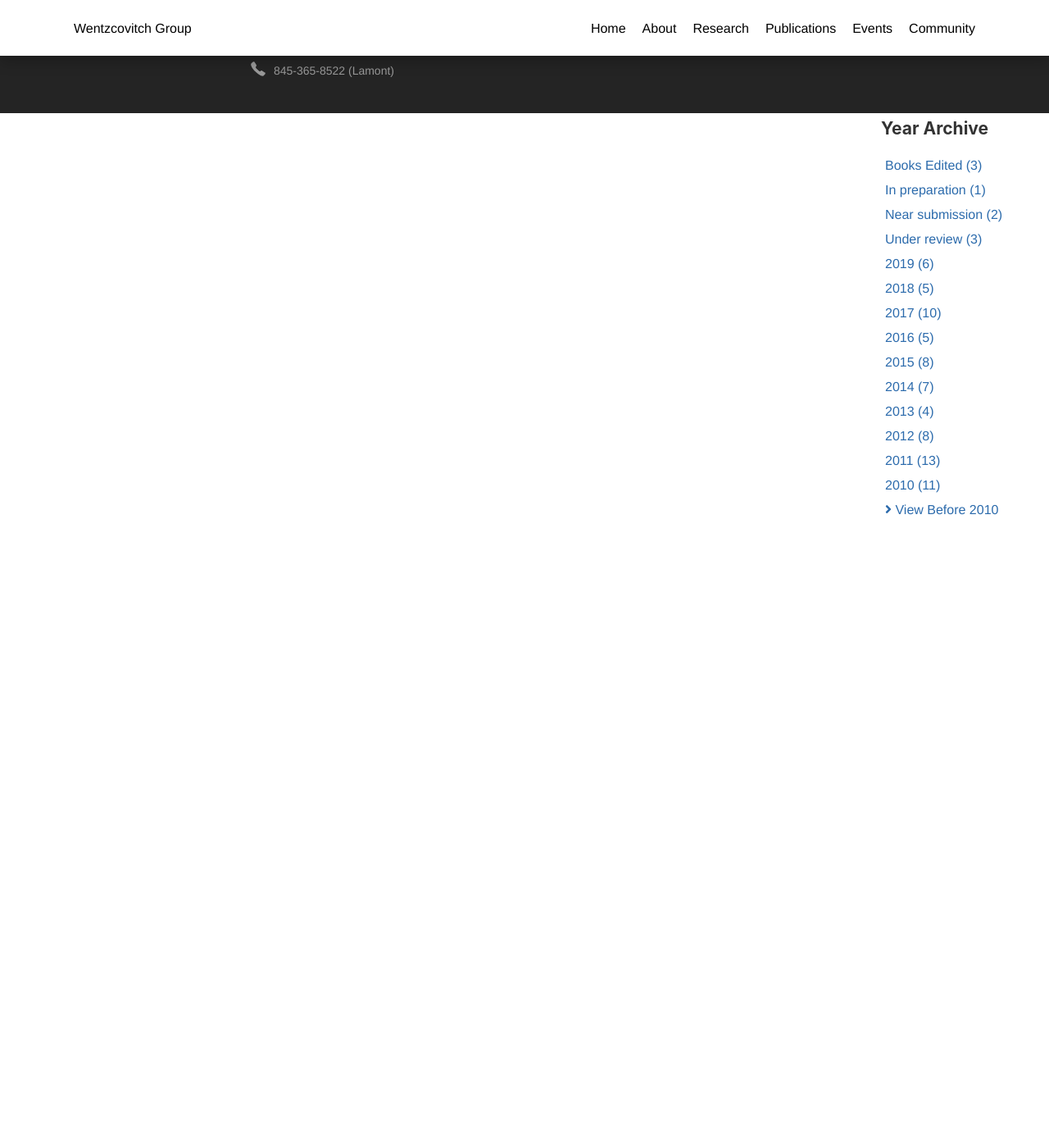
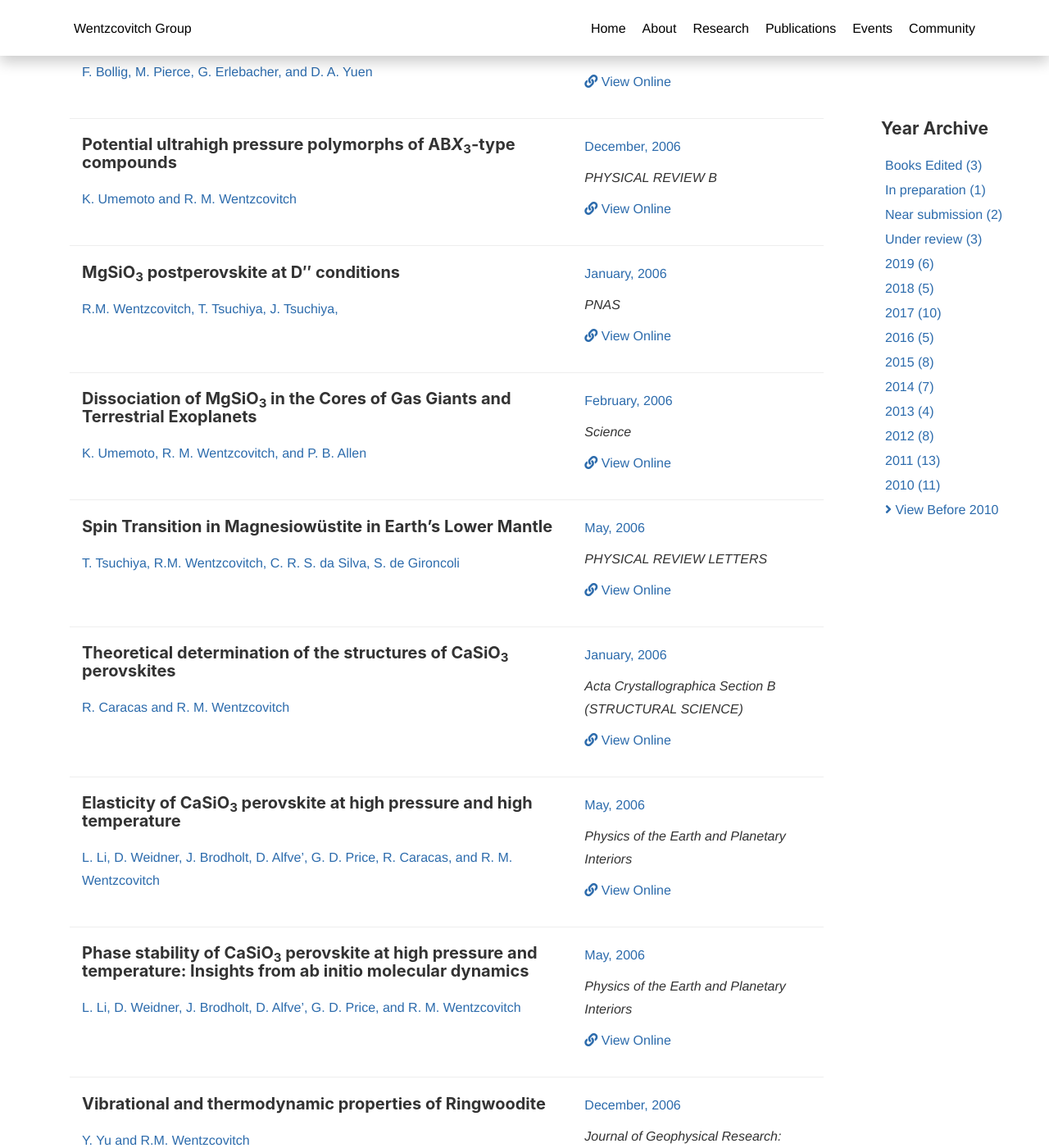
Before and after one commit to mineralcloud/mineralcloud.github.io, a Jekyll site: the page built from publications/index.html, in a window 1280 px wide and 1400 px high, scrolled down 20947 px. Shown: the whole window at 82% size. Built offline with Jekyll 4.4.1, drawn with Linux system fonts in a browser that asks for light colours; formulas are drawn with MathJax 3; some of the changed text lies outside the part shown.

Commit message:
publication -> 2006 updated

```diff
--- a/_data/publications.yaml
+++ b/_data/publications.yaml
@@ -938,18 +938,117 @@
     doi: https://doi.org/10.1029/174GM08
     online_url: https://agupubs.onlinelibrary.wiley.com/doi/10.1029/174GM08
 
-  # - title:
-  #   yyyy-mm-dd:
-  #   author:
-  #   journal:
-  #   pdf_url:
-  #   doi:
-  #   online_url:
+- year: 2006
+  publications_this_year:
 
-  # - title:
-  #   yyyy-mm-dd:
-  #   author:
-  #   journal:
-  #   pdf_url:
-  #   doi:
-  #   online_url:
+  - title: "Virtual laboratory for planetary materials: System service architecture overview"
+    yyyy-mm-dd: 15 August 2007
+    author: C. R. S. da Silva, P. da Silveira, B. B. Karki, R. M. Wentzcovitch, P. A. Jensen, E. F. Bollig, M. Pierce, G. Erlebacher, and D. A. Yuen
+    journal: Physics of the Earth and Planetary Interiors
+    pdf_url:
+    doi: https://doi.org/10.1016/j.pepi.2007.04.018
+    online_url: https://www.sciencedirect.com/science/article/pii/S0031920107000970?via%3Dihub
+
+  - title: Potential ultrahigh pressure polymorphs of AB<i>X</i><sub>3</sub>-type compounds
+    yyyy-mm-dd:  11 December 2006
+    author: K. Umemoto and R. M. Wentzcovitch
+    journal: PHYSICAL REVIEW B
+    pdf_url:
+    doi: https://doi.org/10.1103/PhysRevB.74.224105
+    online_url: https://journals.aps.org/prb/abstract/10.1103/PhysRevB.74.224105
+
+  - title: MgSiO<sub>3</sub> postperovskite at D″ conditions
+    yyyy-mm-dd: January 17, 2006
+    author: R.M. Wentzcovitch, T. Tsuchiya, J. Tsuchiya,
+    journal: PNAS
+    pdf_url:
+    doi:  https://doi.org/10.1073/pnas.0506879103
+    online_url: https://www.pnas.org/content/103/3/543
+
+  - title: Dissociation of MgSiO<sub>3</sub> in the Cores of Gas Giants and Terrestrial Exoplanets
+    yyyy-mm-dd: 17 Feb 2006
+    author: K. Umemoto, R. M. Wentzcovitch, and P. B. Allen
+    journal: Science
+    pdf_url:
+    doi: https://doi.org/10.1126/science.1120865
+    online_url: https://science.sciencemag.org/content/311/5763/983
+
+  - title: Spin Transition in Magnesiowüstite in Earth’s Lower Mantle
+    yyyy-mm-dd: 18 May 2006
+    author: T. Tsuchiya, R.M. Wentzcovitch, C. R. S. da Silva, S. de Gironcoli
+    journal: PHYSICAL REVIEW LETTERS
+    pdf_url:
+    doi: https://doi.org/10.1103/PhysRevLett.96.198501
+    online_url: https://journals.aps.org/prl/abstract/10.1103/PhysRevLett.96.198501
+
+  - title: Theoretical determination of the structures of CaSiO<sub>3</sub> perovskites
+    yyyy-mm-dd: 2006-01-01
+    author: R. Caracas and R. M. Wentzcovitch
+    journal: Acta Crystallographica Section B (STRUCTURAL SCIENCE)
+    pdf_url:
+    doi: https://doi.org/10.1107/S0108768106035762
+    online_url: http://scripts.iucr.org/cgi-bin/paper?S0108768106035762
+
+  - title: Elasticity of CaSiO<sub>3</sub> perovskite at high pressure and high temperature
+    yyyy-mm-dd: 16 May 2006
+    author: L. Li, D. Weidner, J. Brodholt, D. Alfve’, G. D. Price, R. Caracas, and R. M. Wentzcovitch
+    journal: Physics of the Earth and Planetary Interiors
+    pdf_url:
+    doi: https://doi.org/10.1016/j.pepi.2005.12.006
+    online_url: https://www.sciencedirect.com/science/article/pii/S0031920106000045?via%3Dihub
+
+  - title: "Phase stability of CaSiO<sub>3</sub> perovskite at high pressure and temperature: Insights from ab initio molecular dynamics"
+    yyyy-mm-dd: 16 May 2006
+    author: L. Li, D. Weidner, J. Brodholt, D. Alfve’, G. D. Price, and R. M. Wentzcovitch
+    journal: Physics of the Earth and Planetary Interiors
+    pdf_url:
+    doi: https://doi.org/10.1016/j.pepi.2005.12.007
+    online_url: https://www.sciencedirect.com/science/article/pii/S0031920106000057?via%3Dihub
+
+  - title: Vibrational and thermodynamic properties of Ringwoodite
+    yyyy-mm-dd: 02 December 2006
+    author: Y. Yu and R.M. Wentzcovitch
+    journal: "Journal of Geophysical Research: Solid Earth"
+    pdf_url:
+    doi: https://doi.org/10.1029/2006JB004282
+    online_url: https://agupubs.onlinelibrary.wiley.com/doi/full/10.1029/2006JB004282
+
+  - title: "Composition controlled spin polarization in Co<sub>1-x</sub>Fe<sub>x</sub>S<sub>2</sub>: Electronic, magnetic, and thermodynamic properties"
+    yyyy-mm-dd: 3 April 2006
+    author: L. Wang, K. Umemoto, R. M. Wentzcovitch, T.Y. Chen, C.L. Chien, J.G. Checkelsky, J.C. Eckert, E.D. Dahlberg, and C. Leighton
+    journal: PHYSICAL REVIEW B
+    pdf_url:
+    doi: https://journals.aps.org/prb/abstract/10.1103/PhysRevB.73.144402
+    online_url: https://journals.aps.org/prb/abstract/10.1103/PhysRevB.73.144402
+
+  - title: "NaMgF<sub>3</sub>: A low‐pressure analog of MgSiO<sub>2</sub>"
+    yyyy-mm-dd: 03 August 2006
+    author: K. Umemoto, R. M. Wentzcovitch, J. Parise, and D. Weidner
+    journal: Geophysical Research Letters
+    pdf_url:
+    doi: https://doi.org/10.1029/2006GL026348
+    online_url: https://agupubs.onlinelibrary.wiley.com/doi/full/10.1029/2006GL026348
+
+  - title: Electronic structure of Co<sub>1-x</sub>Fe<sub>x</sub>S<sub>2</sub>
+    yyyy-mm-dd: 06 July 2006
+    author: K. Umemoto, R. M. Wentzcovitch, L. Wang, and C. Leighton
+    journal: Physica Status Solidi (b)
+    pdf_url:
+    doi: https://doi.org/10.1002/pssb.200666821
+    online_url: https://onlinelibrary.wiley.com/doi/abs/10.1002/pssb.200666821
+
+  - title: Theory of spintronic materials
+    yyyy-mm-dd:  06 July 2006
+    author: J. R. Chelikowsky, T. Kaxiras, and R. M. Wentzcovitch
+    journal: Physica Status Solidi (b)
+    pdf_url:
+    doi: https://doi.org/10.1002/pssb.200666817
+    online_url: https://onlinelibrary.wiley.com/doi/abs/10.1002/pssb.200666817
+
+  - title: Pressure induced high spin to low spin transition in magnesiowüstite
+    yyyy-mm-dd: 06 July 2006
+    author: T. Tsuchiya, R. M. Wentzcovitch, C. R. S. da Silva, S. de Gironcoli, and J. Tsuchiya
+    journal: Physica Status Solidi (b)
+    pdf_url:
+    doi: https://doi.org/10.1002/pssb.200666814
+    online_url: https://onlinelibrary.wiley.com/doi/abs/10.1002/pssb.200666814
```
